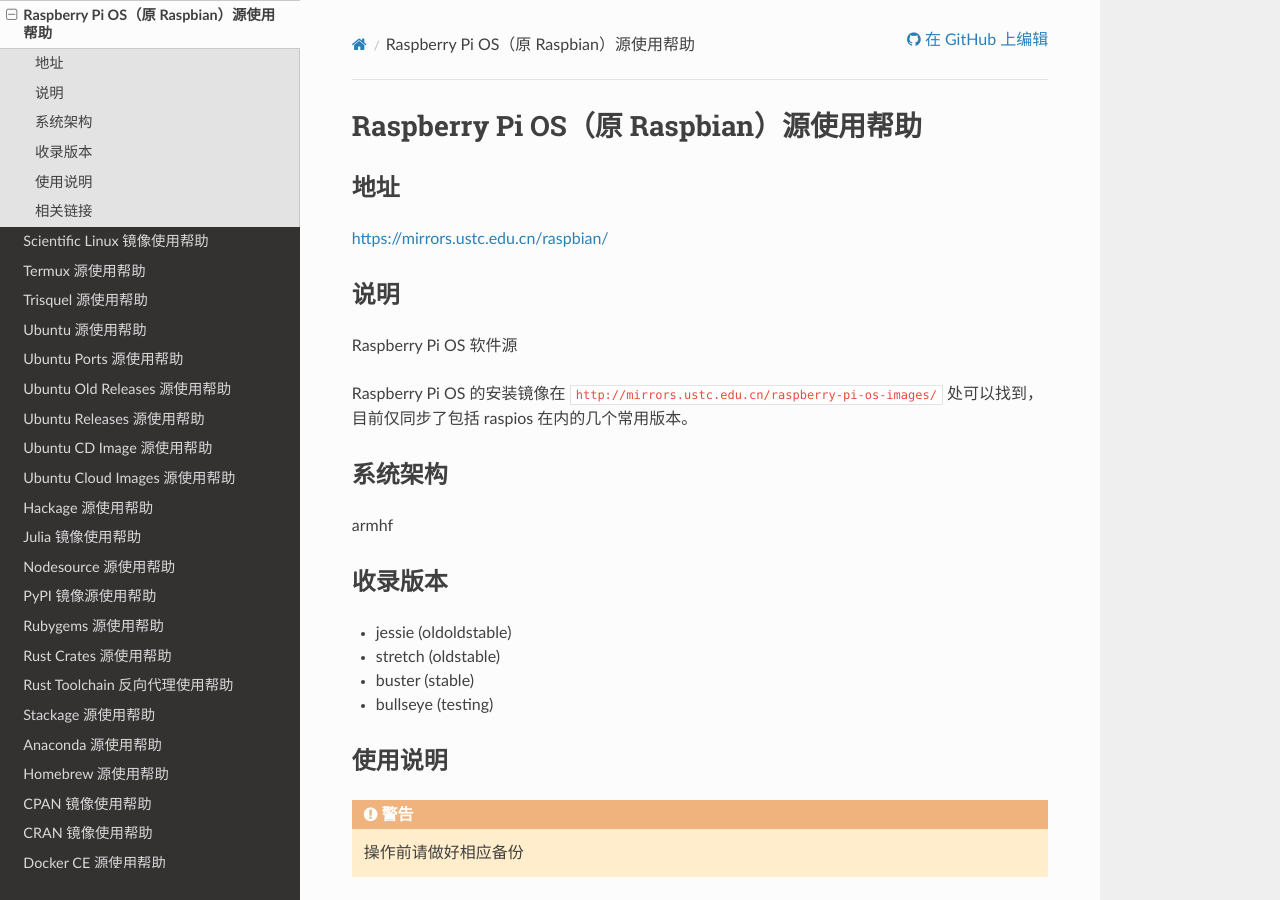
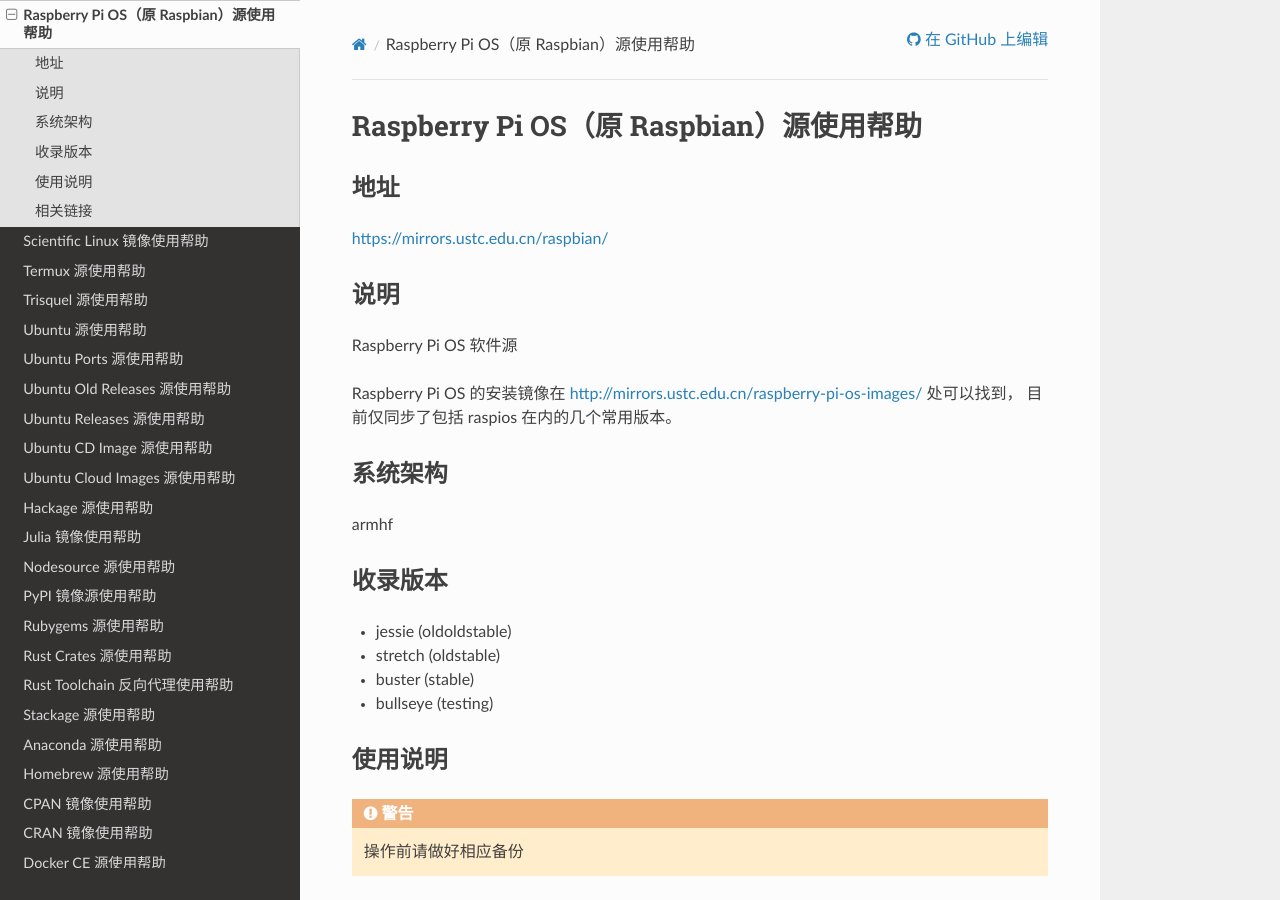
Before and after one commit to ustclug/mirrorhelp, a Sphinx documentation site: the page built from source/raspberry-pi-os.rst, in a window 1280 px wide and 900 px high. Built offline with Sphinx 7.4.7 and the Read the Docs theme 2.0.0, drawn with Linux system fonts in a browser that asks for light colours; pages that are not in the unit, such as notebooks, are missing from menus.

Commit message:
turn code block to link

```diff
--- a/source/raspberry-pi-os.rst
+++ b/source/raspberry-pi-os.rst
@@ -12,7 +12,7 @@
 
 Raspberry Pi OS 软件源
 
-Raspberry Pi OS 的安装镜像在 ``http://mirrors.ustc.edu.cn/raspberry-pi-os-images/`` 处可以找到，
+Raspberry Pi OS 的安装镜像在 http://mirrors.ustc.edu.cn/raspberry-pi-os-images/ 处可以找到，
 目前仅同步了包括 raspios 在内的几个常用版本。
 
 系统架构
```
